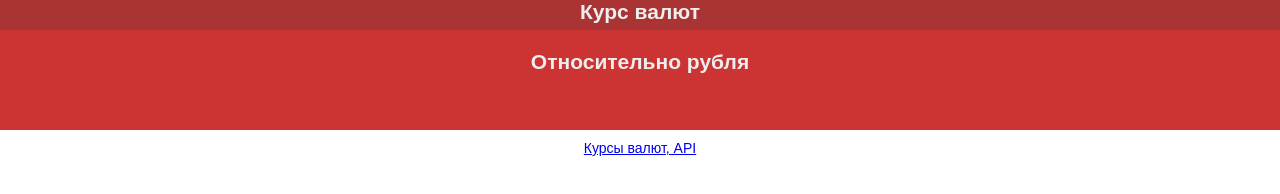
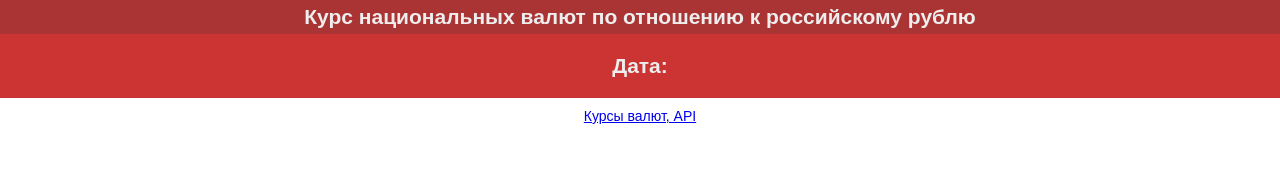
Before and after one commit to AlexanderMalkov15052021/rates, a plain HTML site: page index.html in a window 1280 px wide. Drawn offline with Linux system fonts and the light colour scheme.

Commit message:
manifest

```diff
--- a/css/index.css
+++ b/css/index.css
@@ -11,7 +11,7 @@ body {
 
 nav {
   width: 100%;
-  height: 30px;
+  padding: 5px;
   background: #aa3333;
   color: #eee;
   box-shadow: 20px 3px 9px rgb(0 0 0 / 30%);
@@ -20,7 +20,6 @@ nav {
 
 header {
   width: 100%;
-  height: 100px;
   background: #cc3333;
   color: #eee;
   margin-bottom: 10px;
@@ -31,6 +30,8 @@ header {
 footer {
   text-align: center;
 }
+
+a {}
 
 .container {
   max-width: 800px;
--- a/index.html
+++ b/index.html
@@ -8,16 +8,16 @@
     <meta name="theme-color" content="#3367D6">
     <title>Rates</title>
     <link rel="stylesheet" href="css/index.css">
-    <link rel="manifest" href="manifest.json">
+    <!-- <link rel="manifest" href="manifest.json"> -->
     <link rel="shortcut icon" href="images/salaryCalculation-64x64.png" type="image/x-icon">
     <script defer type="text/javascript" src="js/app.js"></script>
   </head>
   <body>
     <nav>
-      <h1>Курс валют</h1>
+      <h1>Курс национальных валют по отношению к российскому рублю</h1>
     </nav>
     <header>
-      <h2>Относительно рубля</h2>
+      <h2>Дата: </h2>
     </header>
     <div class="container">
       <div id="posts"></div>
--- a/js/app.js
+++ b/js/app.js
@@ -31,6 +31,7 @@ async function loadPosts(e) {
   }
 
   container.innerHTML = countriesItem.map(toCard).join('\n')
+  document.querySelector("header h2").innerHTML += data.Date;
 }
 
 function toCard(post) {
```
Also changed, not shown: 2 other files.
